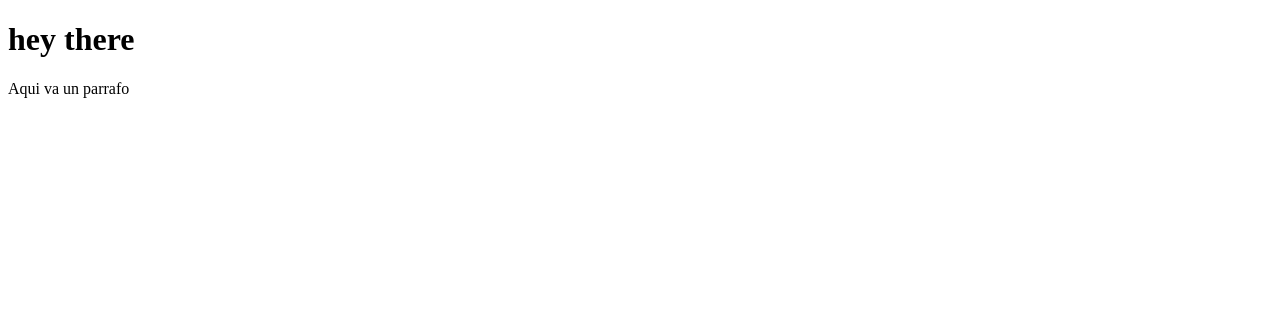
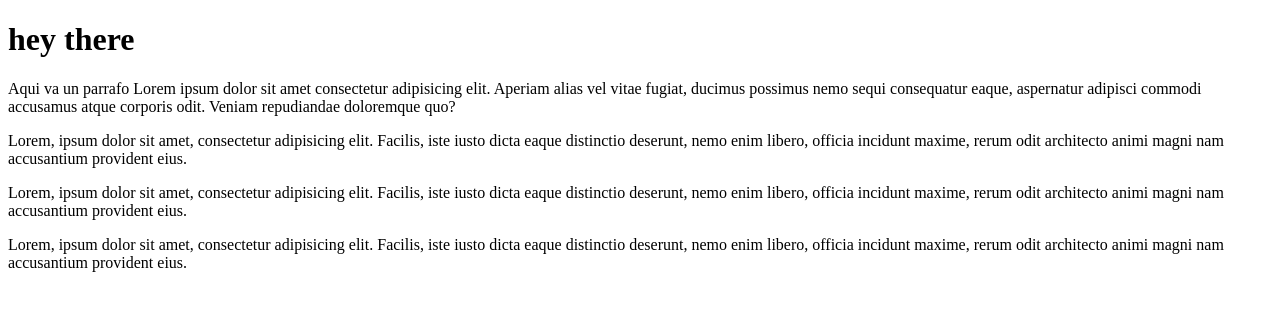
Before and after one commit to esgardilion/test, a plain HTML site: page index.html in a window 1280 px wide. Drawn offline with Linux system fonts and the light colour scheme.

Commit message:
tres párrafos más y texto a readme

```diff
--- a/index.html
+++ b/index.html
@@ -7,7 +7,11 @@
 </head>
 <body>
 	<h1>hey there</h1>
-	<p>Aqui va un parrafo</p>
+	<p>Aqui va un parrafo Lorem ipsum dolor sit amet consectetur adipisicing elit. Aperiam alias vel vitae fugiat, ducimus possimus nemo sequi consequatur eaque, aspernatur adipisci commodi accusamus atque corporis odit. Veniam repudiandae doloremque quo?</p>
+
+	<p>Lorem, ipsum dolor sit amet, consectetur adipisicing elit. Facilis, iste iusto dicta eaque distinctio deserunt, nemo enim libero, officia incidunt maxime, rerum odit architecto animi magni nam accusantium provident eius.</p>
+	<p>Lorem, ipsum dolor sit amet, consectetur adipisicing elit. Facilis, iste iusto dicta eaque distinctio deserunt, nemo enim libero, officia incidunt maxime, rerum odit architecto animi magni nam accusantium provident eius.</p>
+	<p>Lorem, ipsum dolor sit amet, consectetur adipisicing elit. Facilis, iste iusto dicta eaque distinctio deserunt, nemo enim libero, officia incidunt maxime, rerum odit architecto animi magni nam accusantium provident eius.</p>
 
 
 </body>
```
Also changed, not shown: 1 other file.
